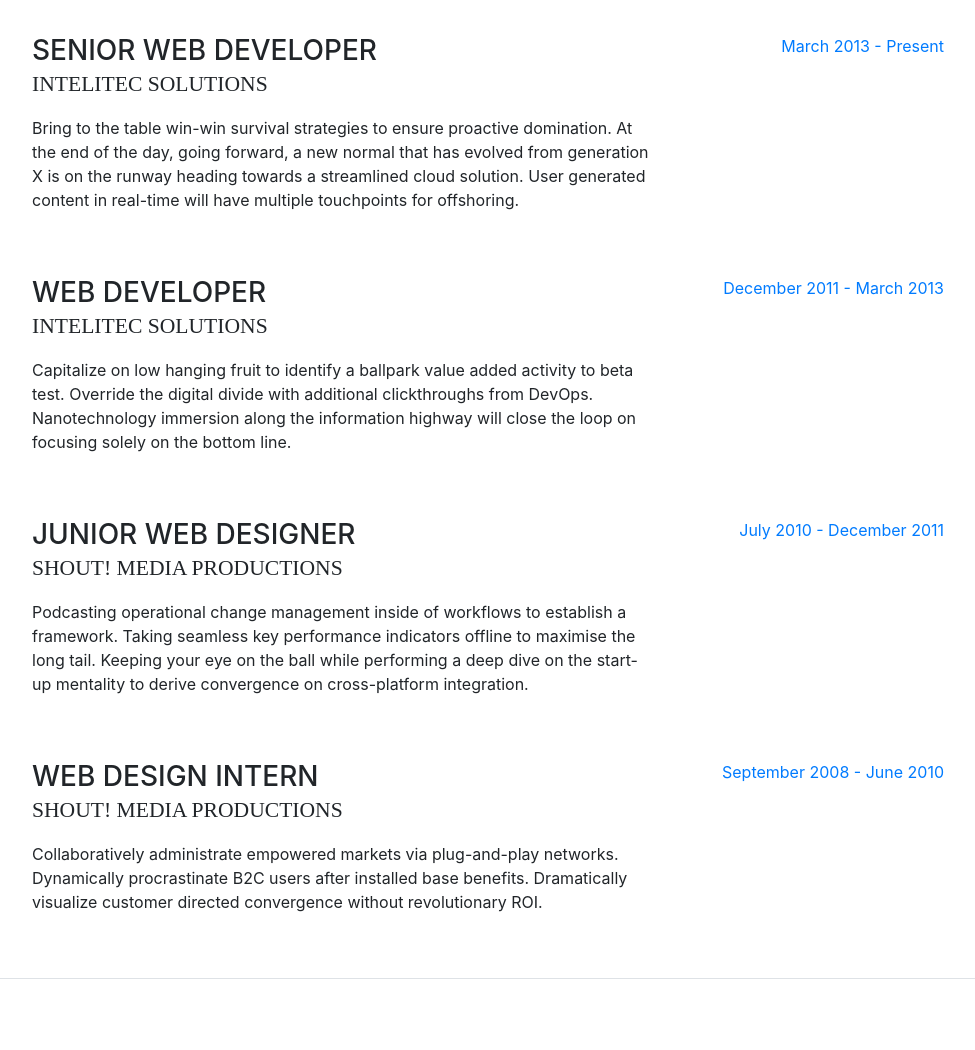
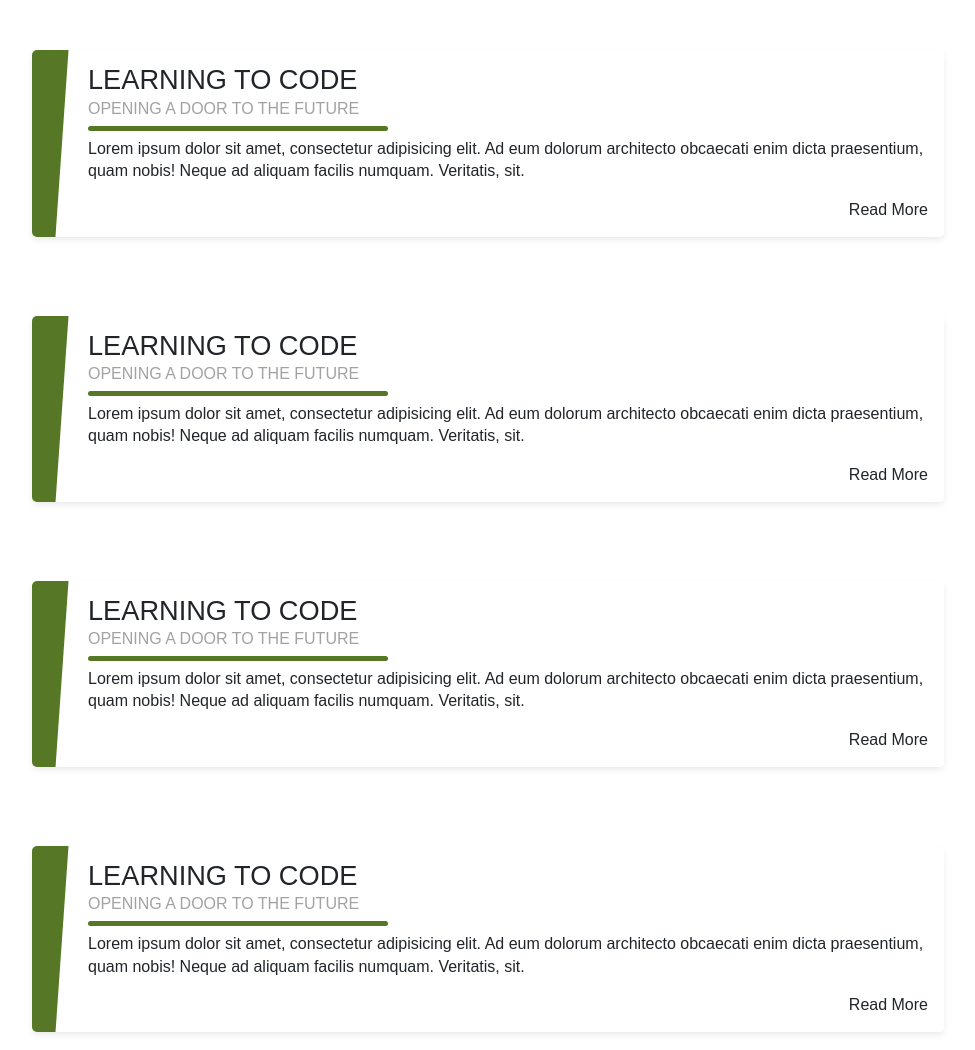
Before and after one commit to sgoerke/katelynstaaben.com, a website with bundled scripts: page index.html in a window 1280 px wide. Shown: the part 900-1950 px from the top of the page, without its empty margins (288-1263 px from the left). Built offline with nearby package versions, Linux system fonts and the light colour scheme; a web font is replaced by a local one.

Commit message:
new card style

```diff
--- /dev/null
+++ b/blog-cards.css
@@ -0,0 +1,195 @@
+/*PEN STYLES*/
+* {
+  box-sizing: border-box;
+}
+
+body {
+  background: #f1f1f1;
+  margin: 2rem;
+}
+
+.blog-card {
+  display: flex;
+  flex-direction: column;
+  margin: 1rem auto;
+  box-shadow: 0 3px 7px -1px rgba(0, 0, 0, 0.1);
+  margin-bottom: 1.6%;
+  background: #fff;
+  line-height: 1.4;
+  font-family: sans-serif;
+  border-radius: 5px;
+  overflow: hidden;
+  z-index: 0;
+}
+.blog-card a {
+  color: inherit;
+}
+.blog-card a:hover {
+  color: #5ad67d;
+}
+.blog-card:hover .photo {
+  -webkit-transform: scale(1.3) rotate(3deg);
+          transform: scale(1.3) rotate(3deg);
+}
+.blog-card .meta {
+  position: relative;
+  z-index: 0;
+  height: 200px;
+}
+.blog-card .photo {
+  position: absolute;
+  top: 0;
+  right: 0;
+  bottom: 0;
+  left: 0;
+  background-size: cover;
+  background-position: center;
+  transition: -webkit-transform .2s;
+  transition: transform .2s;
+  transition: transform .2s, -webkit-transform .2s;
+}
+.blog-card .details,
+.blog-card .details ul {
+  margin: auto;
+  padding: 0;
+  list-style: none;
+}
+.blog-card .details {
+  position: absolute;
+  top: 0;
+  bottom: 0;
+  left: -100%;
+  margin: auto;
+  transition: left .2s;
+  background: rgba(0, 0, 0, 0.6);
+  color: #fff;
+  padding: 10px;
+  width: 100%;
+  font-size: .9rem;
+}
+.blog-card .details a {
+  -webkit-text-decoration: dotted underline;
+          text-decoration: dotted underline;
+}
+.blog-card .details ul li {
+  display: inline-block;
+}
+.blog-card .details .author:before {
+  font-family: FontAwesome;
+  margin-right: 10px;
+  content: "\f007";
+}
+.blog-card .details .date:before {
+  font-family: FontAwesome;
+  margin-right: 10px;
+  content: "\f133";
+}
+.blog-card .details .tags ul:before {
+  font-family: FontAwesome;
+  content: "\f02b";
+  margin-right: 10px;
+}
+.blog-card .details .tags li {
+  margin-right: 2px;
+}
+.blog-card .details .tags li:first-child {
+  margin-left: -4px;
+}
+.blog-card .description {
+  padding: 1rem;
+  background: #fff;
+  position: relative;
+  z-index: 1;
+}
+.blog-card .description h1,
+.blog-card .description h2 {
+  font-family: Poppins, sans-serif;
+}
+.blog-card .description h1 {
+  line-height: 1;
+  margin: 0;
+  font-size: 1.7rem;
+}
+.blog-card .description h2 {
+  font-size: 1rem;
+  font-weight: 300;
+  text-transform: uppercase;
+  color: #a2a2a2;
+  margin-top: 5px;
+}
+.blog-card .description .read-more {
+  text-align: right;
+}
+.blog-card .description .read-more a {
+  color: #5ad67d;
+  display: inline-block;
+  position: relative;
+}
+.blog-card .description .read-more a:after {
+  content: "\f061";
+  font-family: FontAwesome;
+  margin-left: -10px;
+  opacity: 0;
+  vertical-align: middle;
+  transition: margin .3s, opacity .3s;
+}
+.blog-card .description .read-more a:hover:after {
+  margin-left: 5px;
+  opacity: 1;
+}
+.blog-card p {
+  position: relative;
+  margin: 1rem 0 0;
+}
+.blog-card p:first-of-type {
+  margin-top: 1.25rem;
+}
+.blog-card p:first-of-type:before {
+  content: "";
+  position: absolute;
+  height: 5px;
+  background: #5ad67d;
+  width: 35px;
+  top: -0.75rem;
+  border-radius: 3px;
+}
+.blog-card:hover .details {
+  left: 0%;
+}
+@media (min-width: 640px) {
+  .blog-card {
+    flex-direction: row;
+    max-width: 700px;
+  }
+  .blog-card .meta {
+    flex-basis: 40%;
+    height: auto;
+  }
+  .blog-card .description {
+    flex-basis: 60%;
+  }
+  .blog-card .description:before {
+    -webkit-transform: skewX(-3deg);
+            transform: skewX(-3deg);
+    content: "";
+    background: #fff;
+    width: 30px;
+    position: absolute;
+    left: -10px;
+    top: 0;
+    bottom: 0;
+    z-index: -1;
+  }
+  .blog-card.alt {
+    flex-direction: row-reverse;
+  }
+  .blog-card.alt .description:before {
+    left: inherit;
+    right: -10px;
+    -webkit-transform: skew(3deg);
+            transform: skew(3deg);
+  }
+  .blog-card.alt .details {
+    padding-left: 25px;
+  }
+}
--- a/css/resume.css
+++ b/css/resume.css
@@ -131,7 +131,7 @@ section.resume-section .resume-item .resume-date {
 }
 
 .bg-primary {
-  background-color: #BD5D38 !important;
+  background-color: rgba(29,73,122,1) !important;
 }
 
 .text-primary {
--- a/index.html
+++ b/index.html
@@ -20,8 +20,11 @@
     <link href="vendor/devicons/css/devicons.min.css" rel="stylesheet">
     <link href="vendor/simple-line-icons/css/simple-line-icons.css" rel="stylesheet">
 
+<link rel="stylesheet" href="./style.css">
+
     <!-- Custom styles for this template -->
-    <link href="css/resume.min.css" rel="stylesheet">
+    <link href="css/resume.css" rel="stylesheet">
+    <link href="css/custom.css" rel="stylesheet">
 
   </head>
 
@@ -64,6 +67,10 @@
     <div class="container-fluid p-0">
 
       <section class="resume-section p-3 p-lg-5 d-flex d-column" id="about">
+
+
+
+
         <div class="my-auto">
           <h1 class="mb-0">Clarence
             <span class="text-primary">Taylor</span>
@@ -114,51 +121,78 @@
       <h2 class="mb-5">Experience</h2>
 
       <div class="resume-item d-flex flex-column flex-md-row mb-5">
-            <div class="resume-content mr-auto">
-              <h3 class="mb-0">Senior Web Developer</h3>
-              <div class="subheading mb-3">Intelitec Solutions</div>
-              <p>Bring to the table win-win survival strategies to ensure proactive domination. At the end of the day, going forward, a new normal that has evolved from generation X is on the runway heading towards a streamlined cloud solution. User generated content in real-time will have multiple touchpoints for offshoring.</p>
+         <div class="blog-card green">
+            <div class="meta">
+               <div class="photo" ></div>
+               <ul class="details">
+               </ul>
             </div>
-            <div class="resume-date text-md-right">
-              <span class="text-primary">March 2013 - Present</span>
+            <div class="description">
+               <h1>Learning to Code</h1>
+               <h2>Opening a door to the future</h2>
+               <p> Lorem ipsum dolor sit amet, consectetur adipisicing elit. Ad eum dolorum architecto obcaecati enim dicta praesentium, quam nobis! Neque ad aliquam facilis numquam. Veritatis, sit.</p>
+               <p class="read-more">
+                  Read More
+               </p>
+            </div>
          </div>
       </div>
 
       <div class="resume-item d-flex flex-column flex-md-row mb-5">
-            <div class="resume-content mr-auto">
-              <h3 class="mb-0">Web Developer</h3>
-              <div class="subheading mb-3">Intelitec Solutions</div>
-              <p>Capitalize on low hanging fruit to identify a ballpark value added activity to beta test. Override the digital divide with additional clickthroughs from DevOps. Nanotechnology immersion along the information highway will close the loop on focusing solely on the bottom line.</p>
+         <div class="blog-card green">
+            <div class="meta">
+               <div class="photo" ></div>
+               <ul class="details">
+               </ul>
             </div>
-            <div class="resume-date text-md-right">
-              <span class="text-primary">December 2011 - March 2013</span>
+            <div class="description">
+               <h1>Learning to Code</h1>
+               <h2>Opening a door to the future</h2>
+               <p> Lorem ipsum dolor sit amet, consectetur adipisicing elit. Ad eum dolorum architecto obcaecati enim dicta praesentium, quam nobis! Neque ad aliquam facilis numquam. Veritatis, sit.</p>
+               <p class="read-more">
+                  Read More
+               </p>
+            </div>
          </div>
       </div>
 
       <div class="resume-item d-flex flex-column flex-md-row mb-5">
-            <div class="resume-content mr-auto">
-              <h3 class="mb-0">Junior Web Designer</h3>
-              <div class="subheading mb-3">Shout! Media Productions</div>
-              <p>Podcasting operational change management inside of workflows to establish a framework. Taking seamless key performance indicators offline to maximise the long tail. Keeping your eye on the ball while performing a deep dive on the start-up mentality to derive convergence on cross-platform integration.</p>
+         <div class="blog-card green">
+            <div class="meta">
+               <div class="photo" ></div>
+               <ul class="details">
+               </ul>
             </div>
-            <div class="resume-date text-md-right">
-              <span class="text-primary">July 2010 - December 2011</span>
+            <div class="description">
+               <h1>Learning to Code</h1>
+               <h2>Opening a door to the future</h2>
+               <p> Lorem ipsum dolor sit amet, consectetur adipisicing elit. Ad eum dolorum architecto obcaecati enim dicta praesentium, quam nobis! Neque ad aliquam facilis numquam. Veritatis, sit.</p>
+               <p class="read-more">
+                  Read More
+               </p>
+            </div>
          </div>
       </div>
 
-          <div class="resume-item d-flex flex-column flex-md-row">
-            <div class="resume-content mr-auto">
-              <h3 class="mb-0">Web Design Intern</h3>
-              <div class="subheading mb-3">Shout! Media Productions</div>
-              <p>Collaboratively administrate empowered markets via plug-and-play networks. Dynamically procrastinate B2C users after installed base benefits. Dramatically visualize customer directed convergence without revolutionary ROI.</p>
+      <div class="resume-item d-flex flex-column flex-md-row mb-5">
+         <div class="blog-card green">
+            <div class="meta">
+               <div class="photo" ></div>
+               <ul class="details">
+               </ul>
             </div>
-            <div class="resume-date text-md-right">
-              <span class="text-primary">September 2008 - June 2010</span>
+            <div class="description">
+               <h1>Learning to Code</h1>
+               <h2>Opening a door to the future</h2>
+               <p> Lorem ipsum dolor sit amet, consectetur adipisicing elit. Ad eum dolorum architecto obcaecati enim dicta praesentium, quam nobis! Neque ad aliquam facilis numquam. Veritatis, sit.</p>
+               <p class="read-more">
+                  Read More
+               </p>
+            </div>
          </div>
       </div>
 
    </div>
-
 </section>
 
       <section class="resume-section p-3 p-lg-5 d-flex flex-column" id="education">
--- /dev/null
+++ b/style.css
@@ -0,0 +1,147 @@
+/*PEN STYLES*/
+* {
+  box-sizing: border-box;
+}
+
+body {
+  background: rgba(243,244,245,1);
+  margin: 2rem;
+}
+
+.blog-card {
+  display: flex;
+  flex-direction: column;
+  margin: 1rem auto;
+  box-shadow: 0 3px 7px -1px rgba(0, 0, 0, 0.1);
+  margin-bottom: 1.6%;
+  background: #fff;
+  line-height: 1.4;
+  font-family: sans-serif;
+  border-radius: 5px;
+  overflow: hidden;
+  z-index: 0;
+}
+.blog-card a {
+  color: inherit;
+}
+.blog-card .meta {
+  position: relative;
+  z-index: 0;
+  /*height: 200px;*/
+}
+.blog-card .photo {
+  position: absolute;
+  top: 0;
+  right: 0;
+  bottom: 0;
+  left: 0;
+  background-size: cover;
+  background-position: center;
+  transition: -webkit-transform .2s;
+  transition: transform .2s;
+  transition: transform .2s, -webkit-transform .2s;
+}
+.blog-card .description {
+  padding: 1rem;
+  background: #fff;
+  position: relative;
+  z-index: 1;
+}
+.blog-card .description h1,
+.blog-card .description h2 {
+  font-family: Poppins, sans-serif;
+}
+.blog-card .description h1 {
+  line-height: 1;
+  margin: 0;
+  font-size: 1.7rem;
+}
+.blog-card .description h2 {
+  font-size: 1rem;
+  font-weight: 300;
+  text-transform: uppercase;
+  color: #a2a2a2;
+  margin-top: 5px;
+}
+.blog-card .description .read-more {
+  text-align: right;
+}
+.blog-card .description .read-more a {
+  color: rgb(85, 119, 38);
+  display: inline-block;
+  position: relative;
+}
+.blog-card .description .read-more a:after {
+  content: "\f061";
+  font-family: FontAwesome;
+  margin-left: -10px;
+  opacity: 0;
+  vertical-align: middle;
+  transition: margin .3s, opacity .3s;
+}
+.blog-card .description .read-more a:hover:after {
+  margin-left: 5px;
+  opacity: 1;
+}
+.blog-card p {
+  position: relative;
+  margin: 1rem 0 0;
+}
+.blog-card p:first-of-type {
+  margin-top: 1.25rem;
+}
+
+/* GREEN */
+.blog-card.green p:first-of-type:before{
+	background: rgb(85, 119, 38) !important;
+}
+.blog-card.green .photo{
+	background-color:rgb(85, 119, 38) !important;
+}
+
+
+
+.blog-card p:first-of-type:before {
+  content: "";
+  position: absolute;
+  height: 5px;
+  background: #ccc;
+  width: 300px;
+  top: -0.75rem;
+  border-radius: 3px;
+}
+.blog-card:hover .details {
+  left: 0%;
+}
+@media (min-width: 640px) {
+  .blog-card {
+    flex-direction: row;
+	width:100%;
+    /*max-width: 1200px;*/
+  }
+
+  .blog-card .description {
+    flex-basis: 100%;
+  }
+  .blog-card .description:before {
+    -webkit-transform: skewX(-4deg);
+            transform: skewX(-4deg);
+    content: "";
+    background: #fff;
+    width: 30px;
+    position: absolute;
+    left: -10px;
+    top: 0;
+    bottom: 0;
+    z-index: -1;
+  }
+  .blog-card.right {
+    flex-direction: row-reverse;
+  }
+  .blog-card.right .description:before {
+    left: inherit;
+    right: -10px;
+    -webkit-transform: skew(4deg);
+            transform: skew(4deg);
+  }
+}
```
Lines whose indentation alone changed are shown as unchanged.
